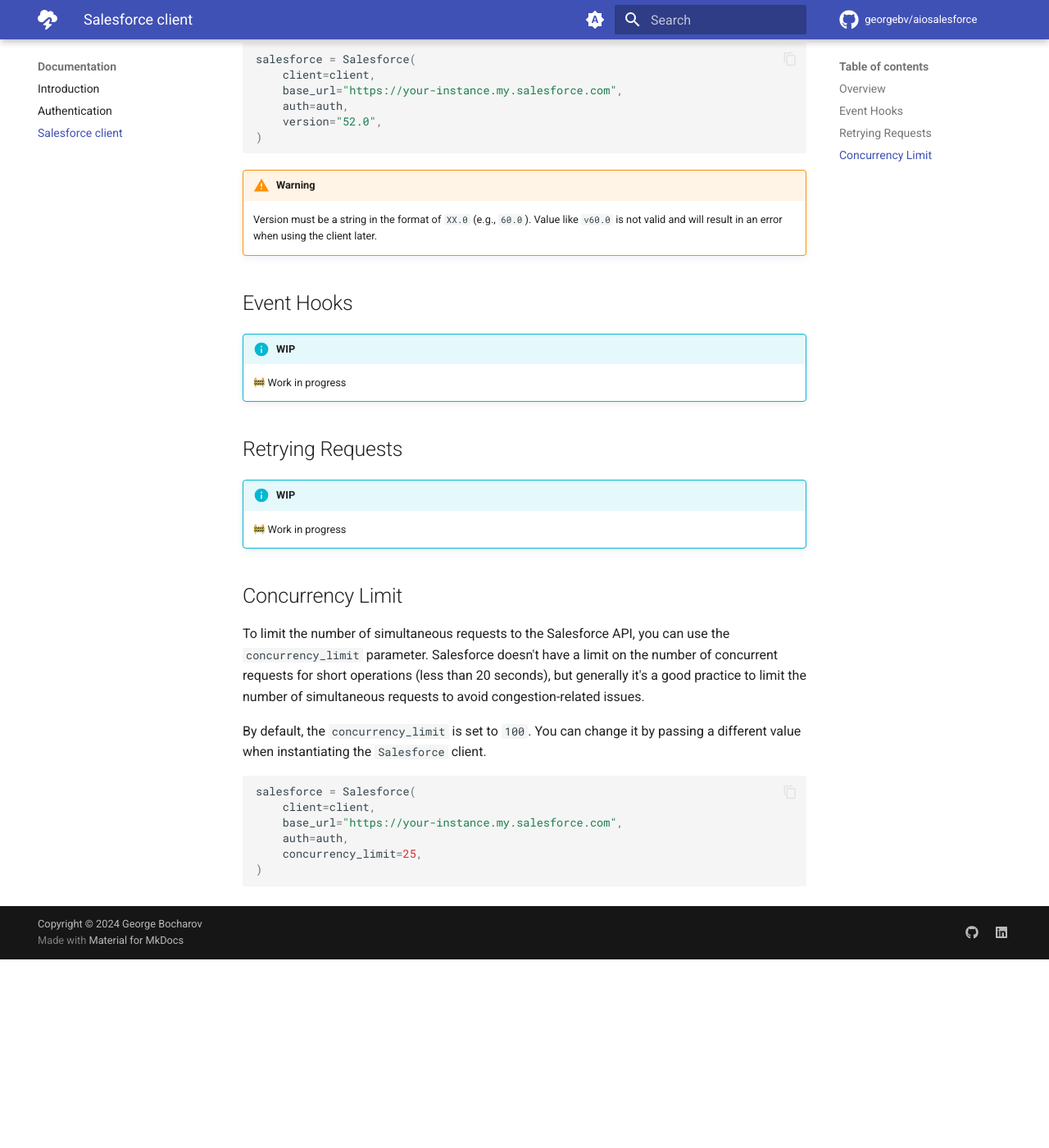
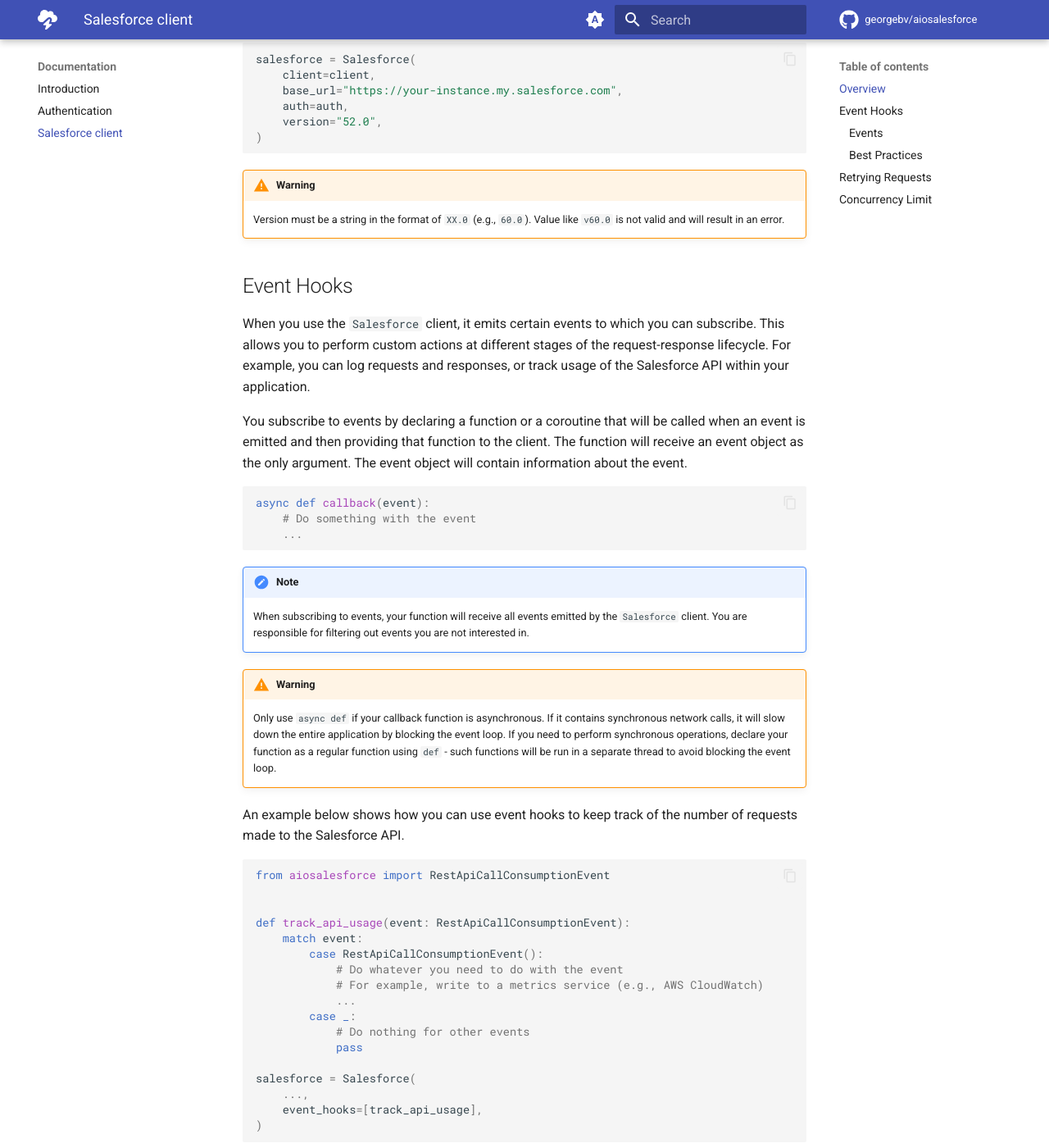
Before and after one commit to georgebv/aiosalesforce, an MkDocs documentation site: the page built from docs/documentation/client.md, in a window 1280 px wide and 1400 px high, scrolled down 1137 px. Shown: the whole window at 82% size. Built offline with MkDocs 1.6.1 and Material for MkDocs 9.7.7, drawn with Linux system fonts in a browser that asks for light colours; emoji names are drawn with the system emoji font; comment, search, counter and statistics services are not loaded; before the commit the page ends 2307 px from its top, so only the background shows below that; some of the changed text lies outside the part shown.

Commit message:
added cos for event hooks

````diff
--- a/docs/documentation/client.md
+++ b/docs/documentation/client.md
@@ -58,14 +58,105 @@
 !!! warning "Warning"
 
     Version must be a string in the format of `XX.0` (e.g., `60.0`).
-    Value like `v60.0` is not valid and will result in an error
-    when using the client later.
+    Value like `v60.0` is not valid and will result in an error.
 
 ## Event Hooks
 
-!!! info "WIP"
+When you use the `Salesforce` client, it emits certain events to which you can
+subscribe. This allows you to perform custom actions at different stages of the
+request-response lifecycle. For example, you can log requests and responses, or
+track usage of the Salesforce API within your application.
 
-    :construction: Work in progress
+You subscribe to events by declaring a function or a coroutine that will be
+called when an event is emitted and then providing that function to the client.
+The function will receive an event object as the only argument.
+The event object will contain information about the event.
+
+```python
+async def callback(event):
+    # Do something with the event
+    ...
+```
+
+!!! note "Note"
+
+    When subscribing to events, your function will receive all events emitted by the
+    `Salesforce` client. You are responsible for filtering out events you are
+    not interested in.
+
+!!! warning "Warning"
+
+    Only use `async def` if your callback function is asynchronous. If it contains
+    synchronous network calls, it will slow down the entire application by blocking
+    the event loop. If you need to perform synchronous operations, declare your
+    function as a regular function using `def` - such functions will be run in
+    a separate thread to avoid blocking the event loop.
+
+An example below shows how you can use event hooks to keep track of the number
+of requests made to the Salesforce API.
+
+```python
+from aiosalesforce import RestApiCallConsumptionEvent
+
+
+def track_api_usage(event: RestApiCallConsumptionEvent):
+    match event:
+        case RestApiCallConsumptionEvent():
+            # Do whatever you need to do with the event
+            # For example, write to a metrics service (e.g., AWS CloudWatch)
+            ...
+        case _:
+            # Do nothing for other events
+            pass
+
+salesforce = Salesforce(
+    ...,
+    event_hooks=[track_api_usage],
+)
+```
+
+An alternative way of subscribing to events is to use the `subscribe_callback` method
+of the `event_loop` attribute of the `Salesforce` client:
+
+```python
+salesforce.event_loop.subscribe_callback(track_api_usage)
+```
+
+Similarly, you can unsubscribe a callback by using the `unsubscribe_callback` method:
+
+```python
+salesforce.event_loop.unsubscribe_callback(track_api_usage)
+```
+
+When you subscribe multiple callbacks to the client they will be called concurrently.
+This means that the order in which they are called is not guaranteed. Your callbacks
+can be synchronous, asynchronous, or a mix of both - `aiosalesforce` knows what to do
+in each case.
+
+### Events
+
+All events have the `type` attribute.
+
+| Event                          | `type`                       | When emitted                                                            | Attributes                       |
+| ------------------------------ | ---------------------------- | ----------------------------------------------------------------------- | -------------------------------- |
+| `RequestEvent`                 | `request`                    | Before making a request to the Salesforce API                           | `request`                        |
+| `RetryEvent`                   | `retry`                      | Before request is retried                                               | `request`, `response` (optional) |
+| `ResponseEvent`                | `response`                   | After an OK (status code < 300) response is received                    | `response`                       |
+| `RestApiCallConsumptionEvent`  | `rest_api_call_consumption`  | When a Salesforce API call is consumed (includes unsuccessful requests) | `response`                       |
+| `BulkApiBatchConsumptionEvent` | `bulk_api_batch_consumption` | When a Bulk API (v1 or v2) batch is consumed                            | `response`                       |
+
+All events which have the `response` attribute will contain `consumed` and `remaining`
+attributes. The `consumed` attribute is the number of API calls consumed and the
+`remaining` attribute is the number of API calls remaining in the current
+24-hour period.
+
+### Best Practices
+
+- Use asynchronous functions if you make asynchronous IO operations and synchronous
+  functions if you make synchronous IO operations in your callback.
+- Use the `match` or `if` statement to filter out events you are not interested in.
+- Declare one callback for each operation you want to perform. This will make
+  your code run faster and be easier to understand.
 
 ## Retrying Requests
 
````
Also changed, not shown: docs/documentation/authentication.md (+2 -1 lines), docs/documentation/introduction.md (+2 -2 lines).
